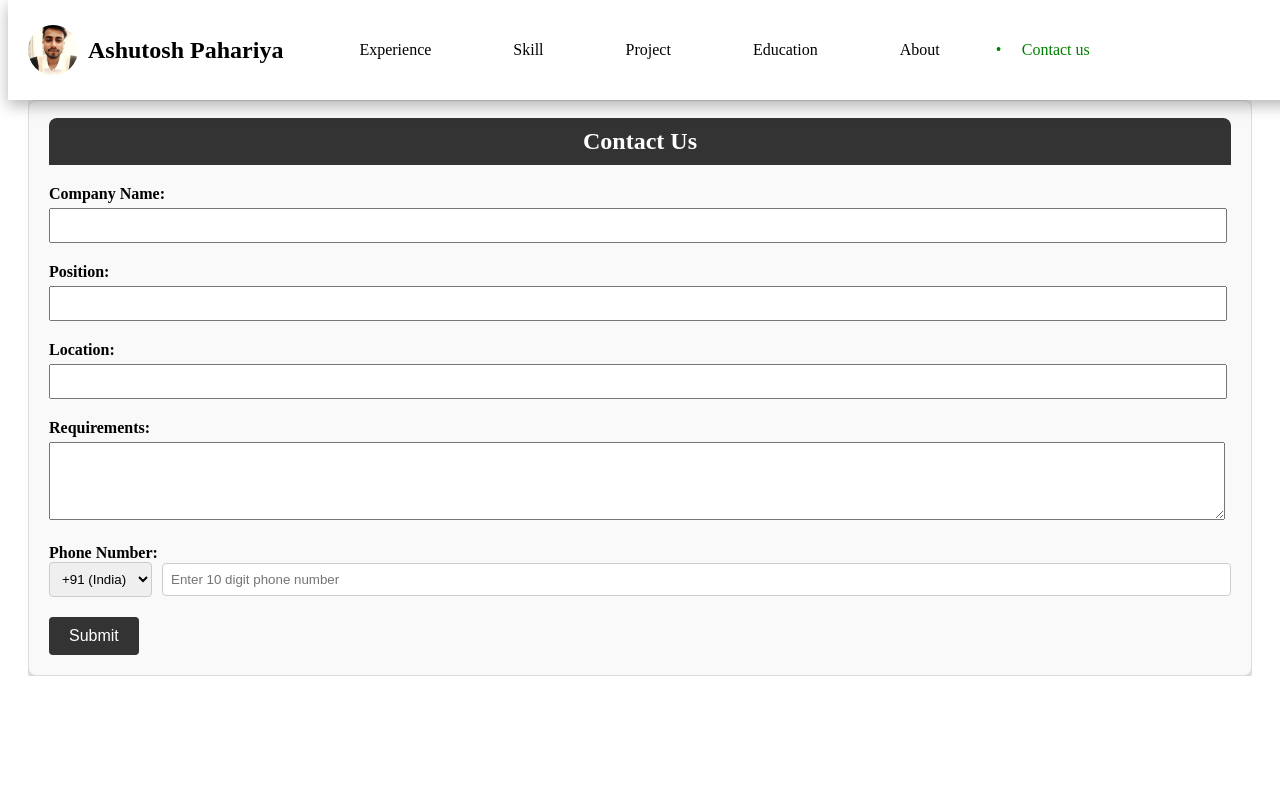
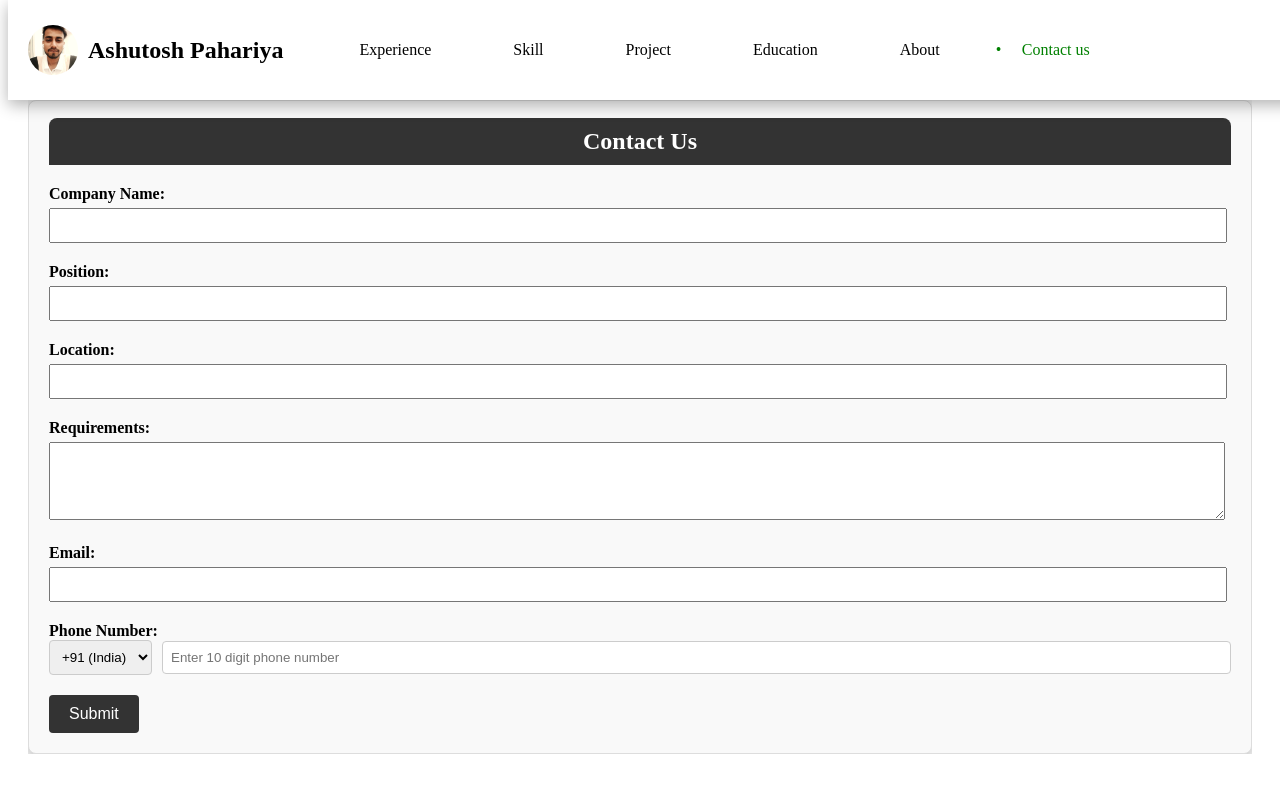
Before and after one commit to ashutoshpahariya/portfolio, a React (Create React App) app: page /contact in a window 1280 px wide. Shown: the top 792 px of the page. Built offline with nearby package versions, Linux system fonts and the light colour scheme.

Commit message:
add email serivce

```diff
--- a/src/Components/Contact/index.jsx
+++ b/src/Components/Contact/index.jsx
@@ -1,5 +1,6 @@
 import React, { useState } from "react";
 import Modal from "react-modal";
+import emailjs from "emailjs-com";
 
 const phoneNumberLengths = {
   "+91": 10,
@@ -15,6 +16,8 @@ const ContactUs = () => {
     position: "",
     location: "",
     requirements: "",
+    email: "",
+
   });
   const [isModalOpen, setIsModalOpen] = useState(false);
 
@@ -43,46 +46,40 @@ const ContactUs = () => {
   const handleSubmit = (event) => {
     event.preventDefault();
 
-    // const message = `
-    //   Company: ${formData.companyName}
-    //   Position: ${formData.position}
-    //   Location: ${formData.location}
-    //   Requirements: ${formData.requirements}
-    //   Phone: ${countryCode}${phoneNumber}
-    // `;
+    const templateParams = {
+      companyName: formData.companyName,
+      position: formData.position,
+      location: formData.location,
+      requirements: formData.requirements,
+      email: formData.email,
+      phoneNumber: `${countryCode}${phoneNumber}`,
+    };
 
-    // emailjs
-    //   .send(
-    //     "service_ma8g6ad",
-    //     "template_c6ql3jo",
-    //     {
-    //       message: message,
-    //       to_email: "ashutoshpahariya6@gmail.com",
-    //     },
-    //     "your_user_id"
-    //   )
-    setTimeout(() => {
+    emailjs
+      .send(
+        "service_2vr9vhu", // Replace with your EmailJS service ID
+        "template_c6ql3jo", // Replace with your EmailJS template ID
+        templateParams,
+        "jHkRdWPVoz5Vpy8WU" // Replace with your EmailJS user ID
+      )
+      .then((response) => {
+        console.log("SUCCESS!", response.status, response.text);
         setIsModalOpen(true);
+      })
+      .catch((error) => {
+        console.error("Failed to send email", error);
+      });
+
+    // Reset form fields
     setFormData({
       companyName: "",
       position: "",
       location: "",
       requirements: "",
+      email: "",
+
     });
     setPhoneNumber("");
-    }, 2000); // 2000 milliseconds = 2 seconds
-    // setFormData({
-    //   companyName: "",
-    //   position: "",
-    //   location: "",
-    //   requirements: "",
-    // });
-    // setPhoneNumber("");
-    // })
-    // .catch((error) => {
-    //   console.error("Failed to send email", error);
-    // });
-    setIsModalOpen(false);
   };
 
   const closeModal = () => {
@@ -168,6 +165,19 @@ const ContactUs = () => {
                 onChange={handleInputChange}
                 style={{ width: "98%", padding: "8px", marginTop: "5px" }}
                 rows="4"
+                required
+              />
+            </label>
+          </div>
+          <div style={{ marginBottom: "20px" }}>
+            <label style={{ display: "block", marginBottom: "5px" }}>
+              <strong>Email:</strong>
+              <input
+                type="text"
+                name="email"
+                value={formData.email}
+                onChange={handleInputChange}
+                style={{ width: "98%", padding: "8px", marginTop: "5px" }}
                 required
               />
             </label>
```
Lines whose indentation alone changed are shown as unchanged.
